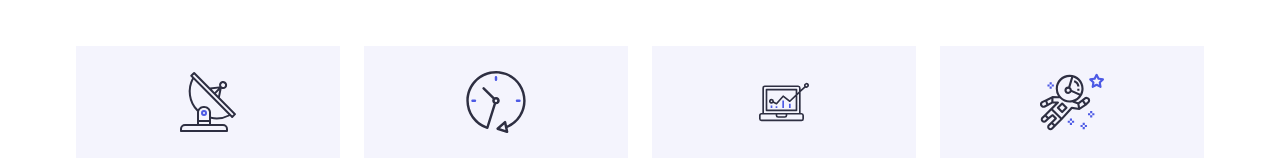
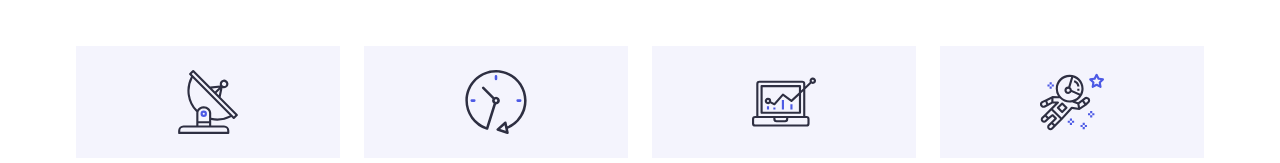
Before and after one commit to efiAnn/hw1, a plain HTML site: page index.html in a window 1280 px wide. Shown: the part 749-912 px from the top of the page. Drawn offline with nearby package versions, Linux system fonts and the light colour scheme.

Commit message:
fixed icon size

```diff
--- a/index.html
+++ b/index.html
@@ -47,7 +47,7 @@
         <ul class="our-values-list">
           <li class="our-values-list-item">
             <div class="our-values-icon-wrap">
-              <svg width="60" height="64">
+              <svg width="64" height="64">
                 <use href="./images/icons.svg#icon-antenna"></use>
               </svg>
             </div>
@@ -55,7 +55,7 @@
             <p>Our goal is to identify the business problem to walk away with the perfect and creative solution.</p>
           </li>
           <li class="our-values-list-item"><div class="our-values-icon-wrap">
-              <svg width="62" height="64">
+              <svg width="64" height="64">
                 <use href="./images/icons.svg#icon-clock"></use>
               </svg>
             </div>
@@ -64,7 +64,7 @@
           </li>
           <li class="our-values-list-item">
             <div class="our-values-icon-wrap">
-              <svg width="64" height="50">
+              <svg width="64" height="64">
                 <use href="./images/icons.svg#icon-diagram"></use>
               </svg>
             </div>
```
